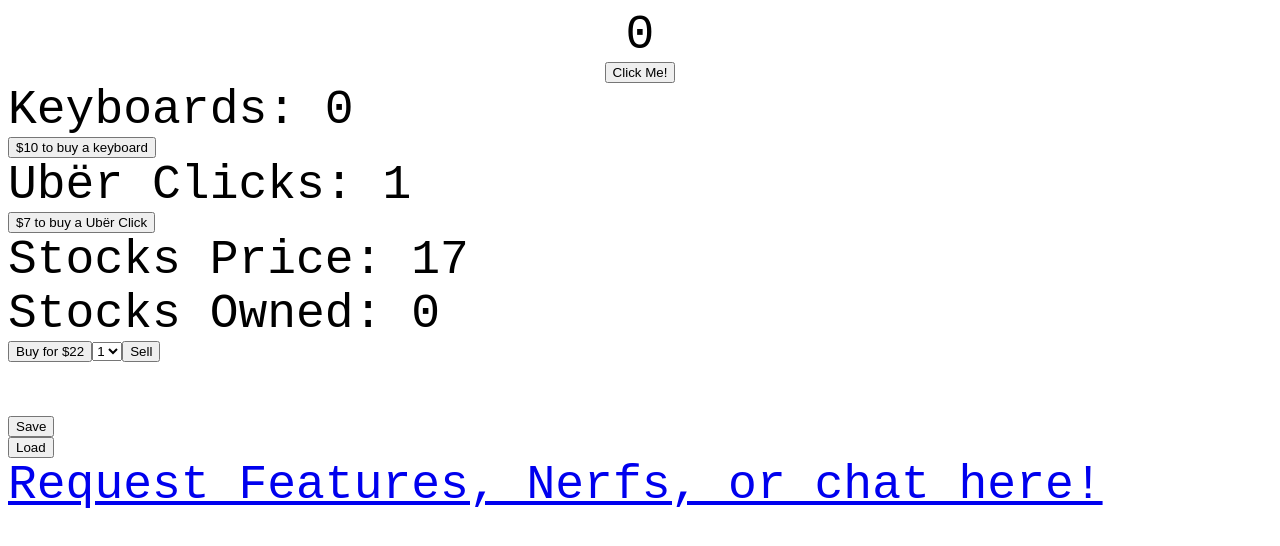
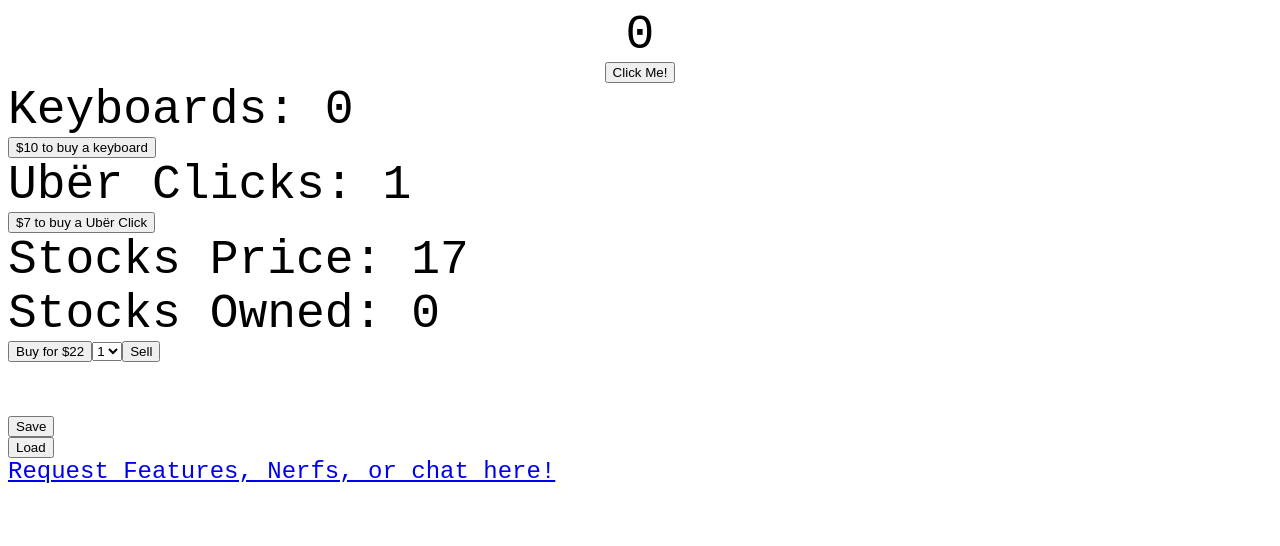
Before and after one commit to tinyduel/clickergame, a plain HTML site: page index.html in a window 1280 px wide. Drawn offline with Linux system fonts and the light colour scheme.

Commit message:
Update index.html

```diff
--- a/index.html
+++ b/index.html
@@ -24,7 +24,7 @@
 
 <br><br><br><left><font size="+5" face="Courier New"><button onclick="save()">Save</button></font></left><br>
 <left><font size="+5" face="Courier New"><button onclick="load()">Load</button></font></left><br>
-<font size="+5" face="Courier New"><a href="https://minnit.chat/C0d1ngS1mul8r">Request Features, Nerfs, or chat here!</a></font>
+<font size="+2" face="Courier New"><a href="https://minnit.chat/C0d1ngS1mul8r">Request Features, Nerfs, or chat here!</a></font>
 
 
 
```
